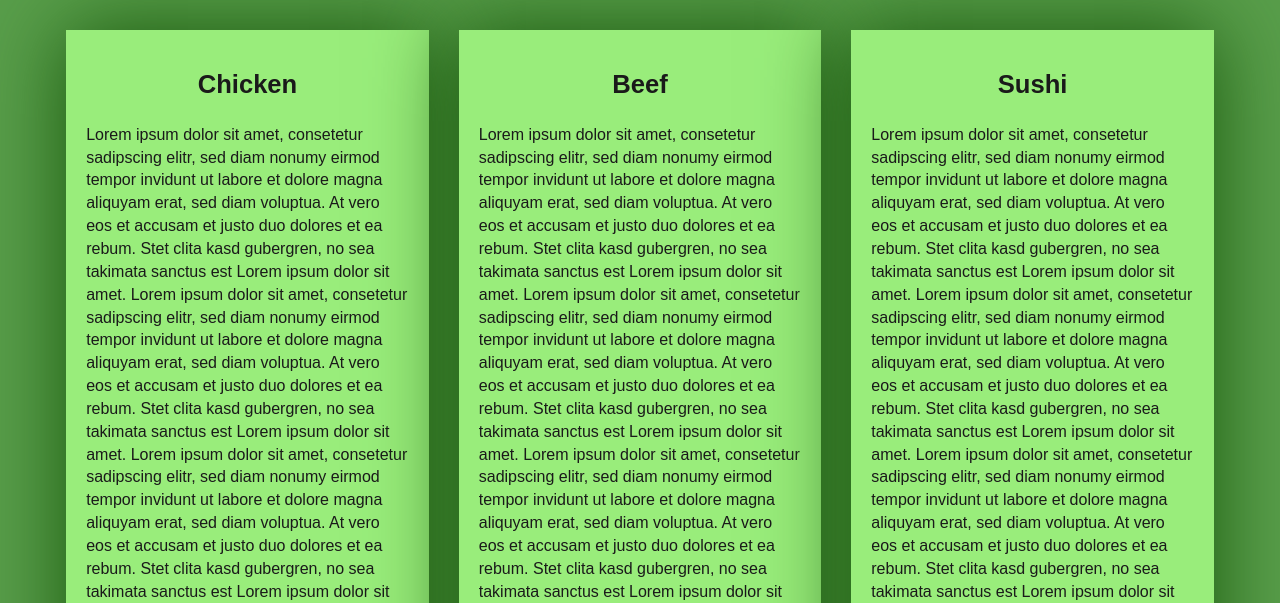
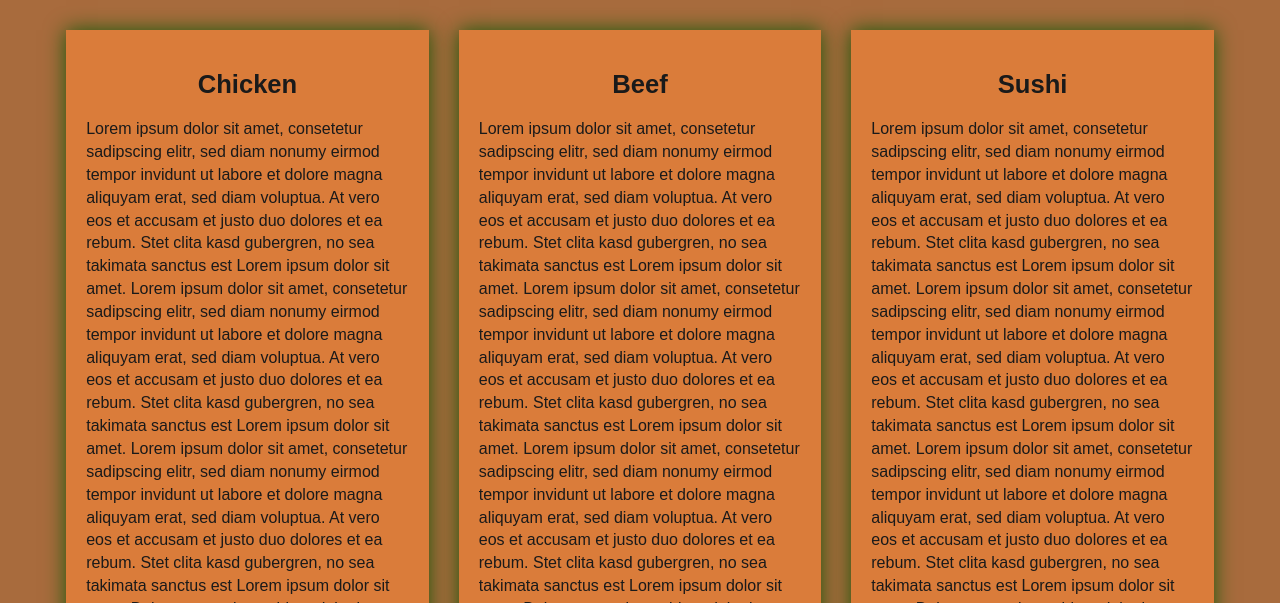
Before and after one commit to TCGERPOLAT/module3-solution, a plain HTML site: page index.html in a window 1280 px wide. Shown: the part 197-800 px from the top of the page. Drawn offline with nearby package versions, Linux system fonts and the light colour scheme; a script that the page names is missing.

Commit message:
Module 3 Assignment Solution

```diff
--- a/css/styles.css
+++ b/css/styles.css
@@ -1,8 +1,8 @@
 body {
     font-size: 16px;
-    font-family: 'Source Sans Pro', sans-serif;
+    font-family: 'Oxygen', sans-serif;
     color: #1a1a1a;
-    background-color: #599e4b;
+    background-color: #a86b3d;
 }
 
 
@@ -61,7 +61,7 @@ body {
 }
 
 .navbar-header button.navbar-toggle, .navbar-header .icon-bar {
-    border: 1px solid #7d1913;
+    border: 1px solid #61122f;
 }
 
 
@@ -85,15 +85,15 @@ body {
 #main-content h3 {
     font-size: 1.6em;
     font-weight: bold;
-    margin-bottom: 1em;
+    margin-bottom: 20px;
 }
 
 #chicken-tile, #beef-tile, #sushi-tile {
     width: 100%;
     padding: 20px;
-    background-color: #99ed7b;
+    background-color: #da7c3a;
     margin-bottom: 60px;
-    box-shadow: 0 0 80px #18580b;
+    box-shadow: 0 0 20px #18580b;
 }
 
 
```
